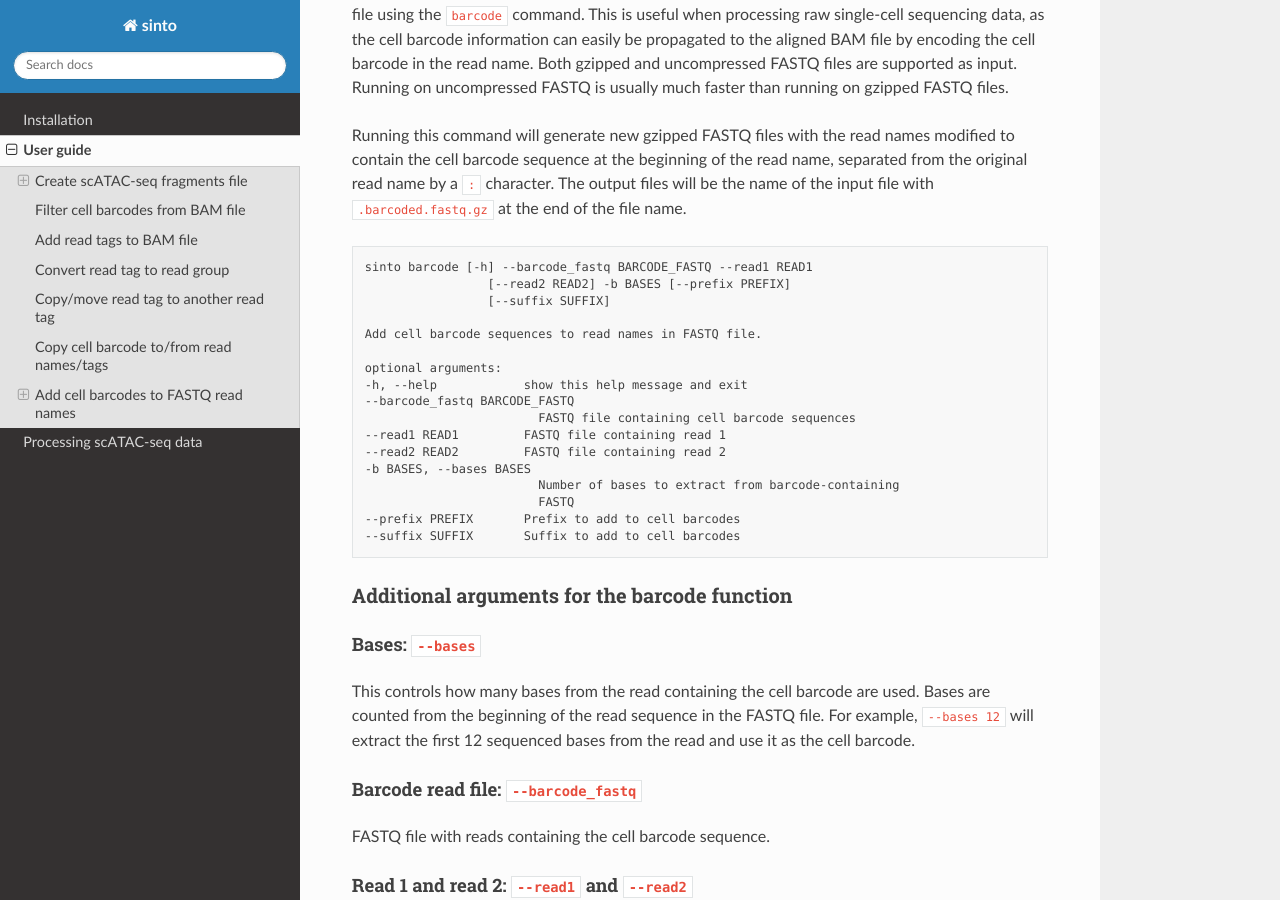
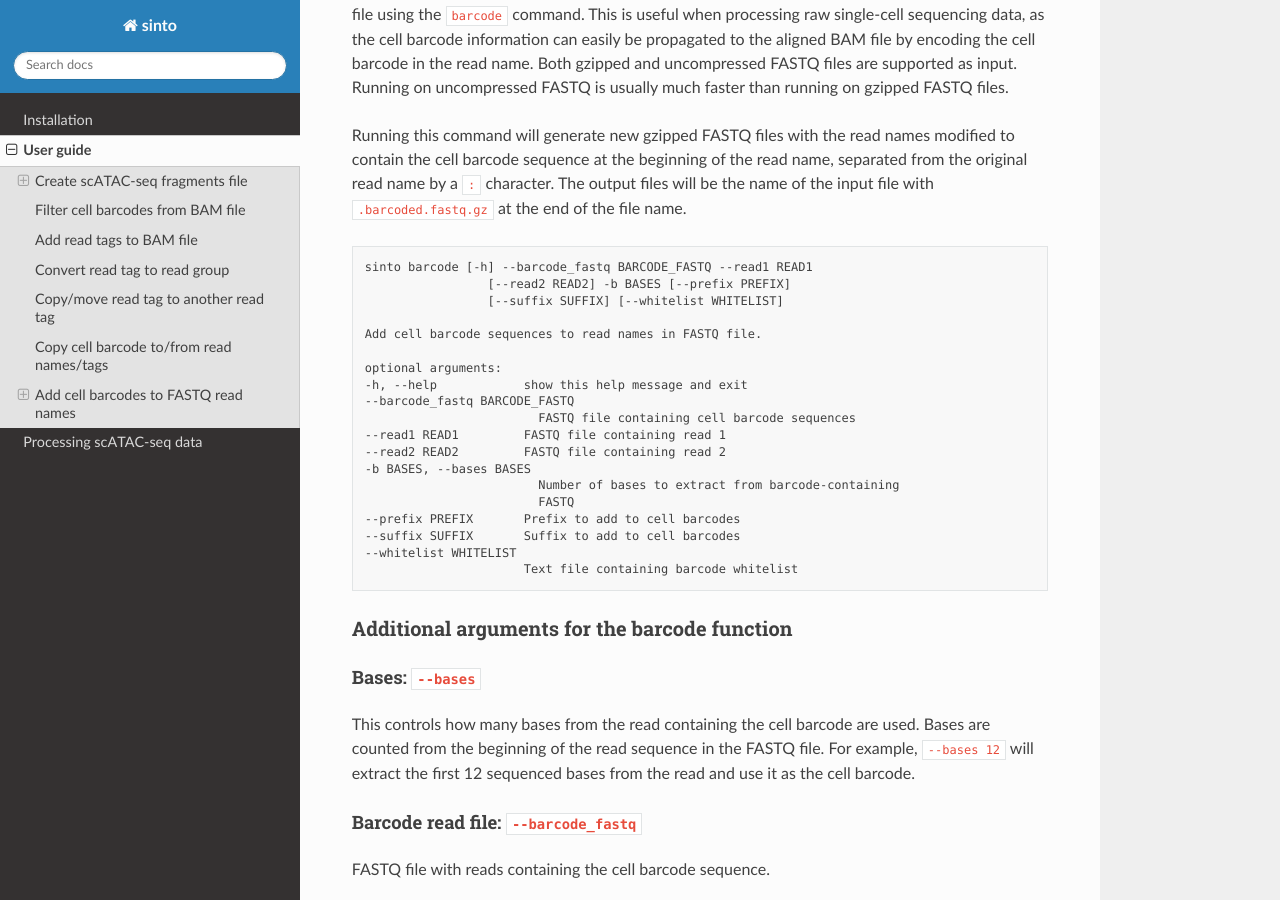
Before and after one commit to timoast/sinto, a Sphinx documentation site: the page built from docs/basic_usage.rst, in a window 1280 px wide and 900 px high, scrolled down 9225 px. Built offline with Sphinx 7.4.7 and the Read the Docs theme 2.0.0, drawn with Linux system fonts in a browser that asks for light colours.

Commit message:
Update usage for barcode

```diff
--- a/docs/basic_usage.rst
+++ b/docs/basic_usage.rst
@@ -516,7 +516,7 @@ file with ``.barcoded.fastq.gz`` at the end of the file name.
 
     sinto barcode [-h] --barcode_fastq BARCODE_FASTQ --read1 READ1
                      [--read2 READ2] -b BASES [--prefix PREFIX]
-                     [--suffix SUFFIX]
+                     [--suffix SUFFIX] [--whitelist WHITELIST]
 
     Add cell barcode sequences to read names in FASTQ file.
 
@@ -531,6 +531,8 @@ file with ``.barcoded.fastq.gz`` at the end of the file name.
                             FASTQ
     --prefix PREFIX       Prefix to add to cell barcodes
     --suffix SUFFIX       Suffix to add to cell barcodes
+    --whitelist WHITELIST
+                          Text file containing barcode whitelist
 
 Additional arguments for the barcode function
 ~~~~~~~~~~~~~~~~~~~~~~~~~~~~~~~~~~~~~~~~~~~~~~~
```
